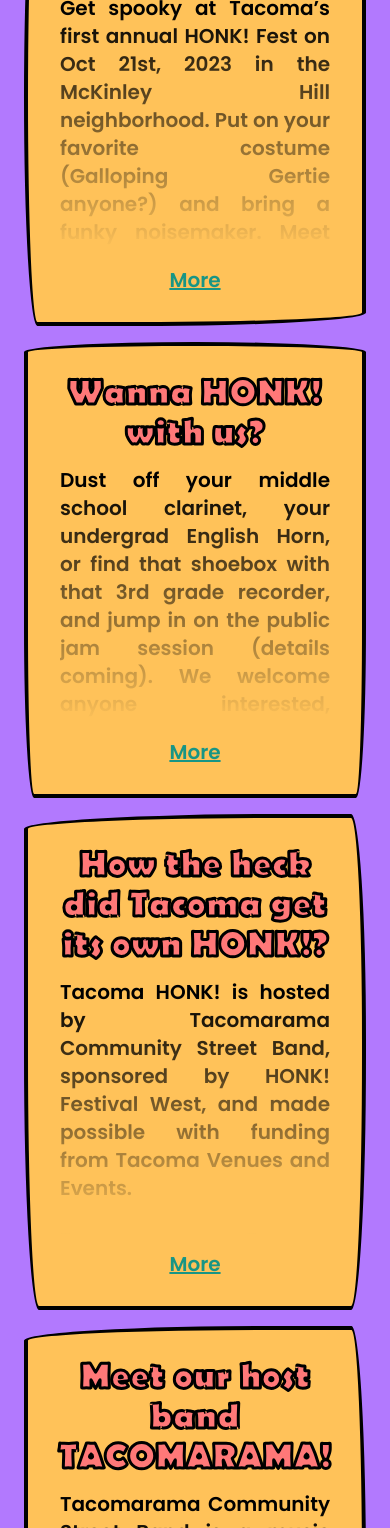
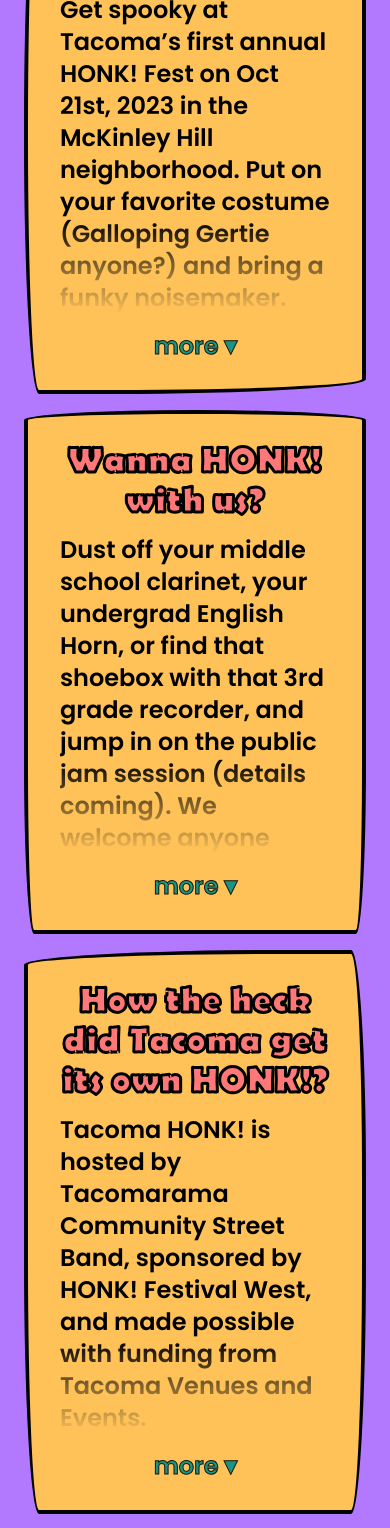
Before and after one commit to honk-fest-west/www-thonk, an Astro site: page / in a window 390 px wide. Shown: the part 472-2000 px from the top of the page. Built offline with nearby package versions, Linux system fonts and the light colour scheme; Astro itself is replaced by a stand-in of ours; a web font is replaced by a local one.

Commit message:
Fix more drop down

```diff
--- a/src/components/ContentContainer.astro
+++ b/src/components/ContentContainer.astro
@@ -3,7 +3,7 @@ const { className = "" } = Astro.props;
 ---
 
 <section
-  class=`border-sketch-${Math.round(Math.random() * 6)} mx-6 2xl:mx-0 bg-secondary-300 font-semibold px-8 md:px-24 py-7 text-xl md:text-2xl ${className}`
+  class=`border-sketch-${Math.round(Math.random() * 6)} mx-6 2xl:mx-0 bg-secondary-300 font-semibold px-8 md:px-24 py-7 text-2xl ${className}`
 >
     <slot />
 </section>
--- a/src/components/MoreContainer.svelte
+++ b/src/components/MoreContainer.svelte
@@ -1,38 +1,28 @@
 <script>
-  let viewing = "less";
+  let viewingMore = false;
 
-  function handleMore() {
-    viewing = "more";
+  function viewMore() {
+   viewingMore = true;
   }
 
-  function handleLess() {
-    viewing = "less";
-  }
 </script>
 
-{#if viewing === "less"}
-  <div class="relative max-h-[16rem] sm:max-h-full overflow-hidden">
+<div class="relative sm:max-h-full overflow-hidden"
+  class:max-h-[20rem]={!viewingMore}
+>
   <slot />
+  {#if !viewingMore}
     <div
-      class="block sm:hidden absolute bottom-0 left-0 right-0 h-[15rem] bg-gradient-to-t from-secondary-300 to-transparent"
+      class="block sm:hidden absolute bottom-0 left-0 right-0 h-[6rem] bg-gradient-to-t from-secondary-300 to-transparent"
     />
+  {/if}
 </div>
 <div class="block sm:hidden bg-secondary-300 opacity-90">
+  {#if !viewingMore}
   <button
-      on:click={handleMore}
-      class="block underline text-center text-base-700 font-bold mt-4 mx-auto"
-      >More</button
+    on:click={viewMore}
+    class="block text-center text-base-700 text-stroke-1 font-bold mt-4 mx-auto"
+    >more &blacktriangledown;</button
   >
+  {/if}
 </div>
-{:else if viewing === "more"}
-  <div class="relative">
-    <slot />
-  </div>
-  <div class="block sm:hidden bg-secondary-300 opacity-90">
-    <button
-      on:click={handleLess}
-      class="block underline text-center text-primary-500 font-bold mt-4 mx-auto"
-      >Less</button
-    >
-  </div>
-{/if}
--- a/src/pages/index.astro
+++ b/src/pages/index.astro
@@ -34,18 +34,18 @@ import snail from "@images/snail.png";
     <ContentContainer>
       <ContentTitle>Tacoma HONK! Fest</ContentTitle>
       <MoreContainer client:visible >
-        <p class="mb-6 text-justify">
+        <p class="mb-6">
           Get spooky at Tacoma’s first annual HONK! Fest on Oct 21st, 2023 in the
           McKinley Hill neighborhood. Put on your favorite costume (Galloping
           Gertie anyone?) and bring a funky noisemaker. Meet your neighbors, local
           musicians, maybe even join a band!
         </p>
-        <p class="mb-6 text-justify">
+        <p class="mb-6">
           Tacoma HONK! Fest is an accessible community music festival driven by
           the energetic performances of street bands in public spaces. And it’s
           free of charge!
         </p>
-        <p class="mb-6 text-justify">
+        <p class="mb-6">
           Tacoma HONK! Fest will feature performances by HONK! bands from the PNW
           and local cultural groups at two locations throughout the day. Instead
           of formal stages, bands will be moving and marching and dancing around.
@@ -58,12 +58,12 @@ import snail from "@images/snail.png";
             <Image class="w-fit" src={snail} alt="Shelby on the snaildrum" />
           </div>
           <div class="flex-1">
-            <p class="mb-6 text-justify">
+            <p class="mb-6 ">
               On snaildrum, we have Shelby, our festival’s slimy mascot. Inspired
               by the moon snail, Shelby represents curiosity, delight, and that
               sweet dash of peculiarity that comes with any HONK! Festival.
             </p>
-            <p class="mb-6 text-justify">
+            <p class="mb-6 ">
               We encourage you to walk, bike, or take public transit to the
               festival. Feel free to walk (or dance) between the two stage areas
               set up in the McKinley Hill business district.
@@ -76,13 +76,13 @@ import snail from "@images/snail.png";
     <ContentContainer>
       <ContentTitle>Wanna HONK! with us?</ContentTitle>
       <MoreContainer client:visible>
-        <p class="mb-6 text-justify">
+        <p class="mb-6 ">
           Dust off your middle school clarinet, your undergrad English Horn, or
           find that shoebox with that 3rd grade recorder, and jump in on the
           public jam session (details coming). We welcome anyone interested,
           regardless of age or experience.
         </p>
-        <p class="mb-6 text-justify">
+        <p class="mb-6 ">
           Younger attendees are invited to visit the Moore Library on
           <a
             href="https://tacoma.bibliocommons.com/events/64c9552e591918360005fb3d"
@@ -92,7 +92,7 @@ import snail from "@images/snail.png";
           to create instruments from recycled objects that they can bring to
           Tacoma HONK! fest to join in the music-making.
         </p>
-        <p class="mb-6 text-justify">
+        <p class="mb-6 ">
           Can’t find that instrument? All are welcome to sing, dance, and drum
           along. Let’s celebrate together with everyone in our community
           regardless of age, race, gender identity, cultural background, ethnic
@@ -105,12 +105,12 @@ import snail from "@images/snail.png";
     <ContentContainer>
       <ContentTitle>How the heck did Tacoma get its own HONK!?</ContentTitle>
       <MoreContainer client:visible>
-        <p class="mb-6 text-justify">
+        <p class="mb-6 ">
           Tacoma HONK! is hosted by Tacomarama Community Street Band, sponsored by
           HONK! Festival West, and made possible with funding from Tacoma Venues
           and Events.
         </p>
-        <p class="mb-6 text-justify">
+        <p class="mb-6 ">
           Tacomarama, Tacoma HONK! Fest’s host band, performed at the last two
           HONK! Fest West festivals in Seattle and wanted to bring it all to
           Tacoma. They’re ecstatic to host (and play at) Tacoma’s very own HONK!
@@ -122,7 +122,7 @@ import snail from "@images/snail.png";
     <ContentContainer>
       <ContentTitle>Meet our host band TACOMARAMA!</ContentTitle>
       <MoreContainer client:visible>
-        <p class="mb-6 text-justify">
+        <p class="mb-6 ">
           Tacomarama Community Street Band is a music ensemble that regularly
           performs at Tacoma-based events, including Tacoma Light Trail Parade,
           Tacoma Dragon Parades, Tacoma Porchfest, Ocean Fest, Parking Day, and
@@ -136,10 +136,10 @@ import snail from "@images/snail.png";
 
     <ContentContainer>
       <ContentTitle>Volunteer</ContentTitle>
-      <p class="mb-6 text-justify">
+      <p class="mb-6 ">
         Thank you for your interest in being a volunteer for Tacoma HONK! Fest!
       </p>
-      <p class="mb-6 hidden sm:block text-justify">
+      <p class="mb-6 hidden sm:block ">
         We need volunteers to help out on the day of the event! Tasks can
         include selling merchandise, answering questions at the information
         booth, managing a stage, sitting outside the green room to ensure the
--- a/src/styles/global.css
+++ b/src/styles/global.css
@@ -29,13 +29,6 @@
   .text-stroke-3 {
     -webkit-text-stroke: 3px black;
   }
-}
-
-.content-clamp > p:first-of-type {
-  /* @apply line-clamp-6 sm:line-clamp-none; */
-}
-.content-clamp > p:not(:first-of-type) {
-  @apply hidden sm:block;
 }
 
 .border-sketch-0 {
```
Lines whose indentation alone changed are shown as unchanged.
